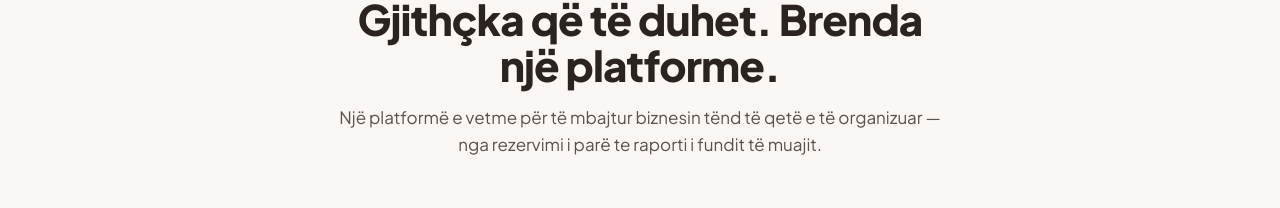
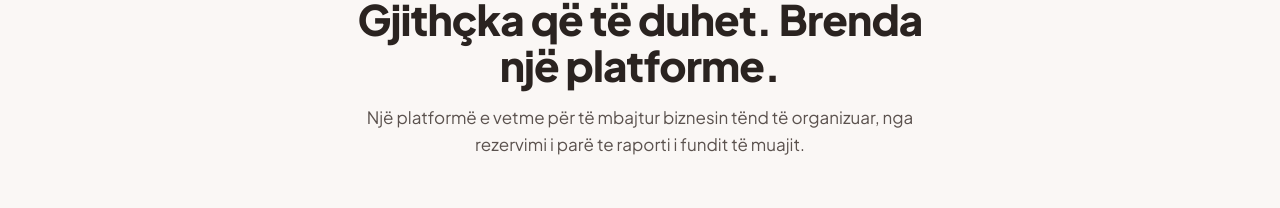
Before and after one commit to alttinkrasniqi/rental-saas, a Next.js app: page / in a window 1280 px wide. Shown: the part 708-916 px from the top of the page. Built offline with nearby package versions, Linux system fonts and the light colour scheme; no server answers.

Commit message:
Update landing.tsx

```diff
--- a/src/app/landing.tsx
+++ b/src/app/landing.tsx
@@ -195,7 +195,7 @@ const HTML = `
 </section>
 <section id="mr-features">
   <div class="wrap">
-    <div class="sec-head reveal"><h2>Gjithçka që të duhet. Brenda një platforme.</h2><p>Një platformë e vetme për të mbajtur biznesin tënd të qetë e të organizuar — nga rezervimi i parë te raporti i fundit të muajit.</p></div>
+    <div class="sec-head reveal"><h2>Gjithçka që të duhet. Brenda një platforme.</h2><p>Një platformë e vetme për të mbajtur biznesin tënd të organizuar, nga rezervimi i parë te raporti i fundit të muajit.</p></div>
     <div class="features">
       <div class="card reveal"><div class="ic"><svg width="24" height="24" viewBox="0 0 24 24" fill="none"><path d="M4 7a2 2 0 012-2h12a2 2 0 012 2v10a2 2 0 01-2 2H6a2 2 0 01-2-2V7z" stroke="currentColor" stroke-width="1.8"/><path d="M4 10h16M8 3v4M16 3v4" stroke="currentColor" stroke-width="1.8" stroke-linecap="round"/></svg></div><h3>Faqe rezervimesh për ty</h3><p>Klientët rezervojnë online 24/7 nga faqja jote e personalizuar. Ti vetëm e konfirmon me një klik.</p></div>
       <div class="card reveal"><div class="ic"><svg width="24" height="24" viewBox="0 0 24 24" fill="none"><rect x="3" y="4" width="18" height="17" rx="2" stroke="currentColor" stroke-width="1.8"/><path d="M3 9h18M8 2v4M16 2v4M8 14h3" stroke="currentColor" stroke-width="1.8" stroke-linecap="round"/></svg></div><h3>Kalendar i gjallë</h3><p>Shih menjëherë çfarë është e lirë dhe çfarë e zënë. Gjithçka përditësohet vetvetiu, pa shënime me dorë.</p></div>
```
